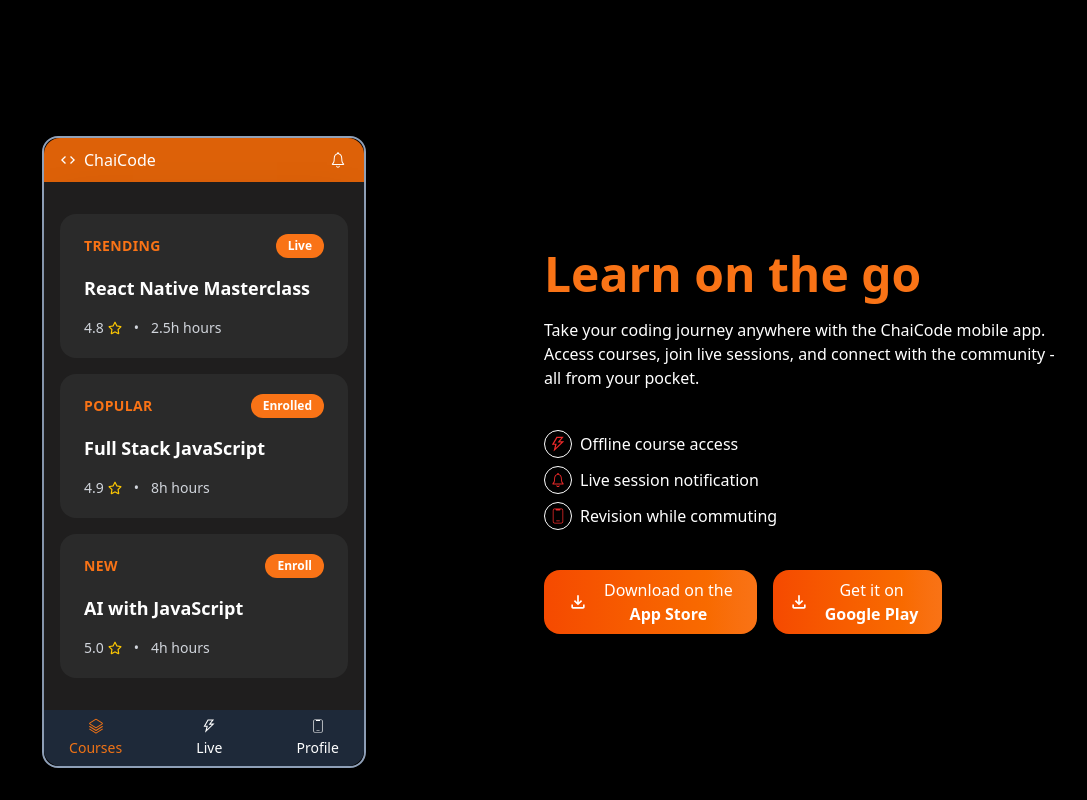
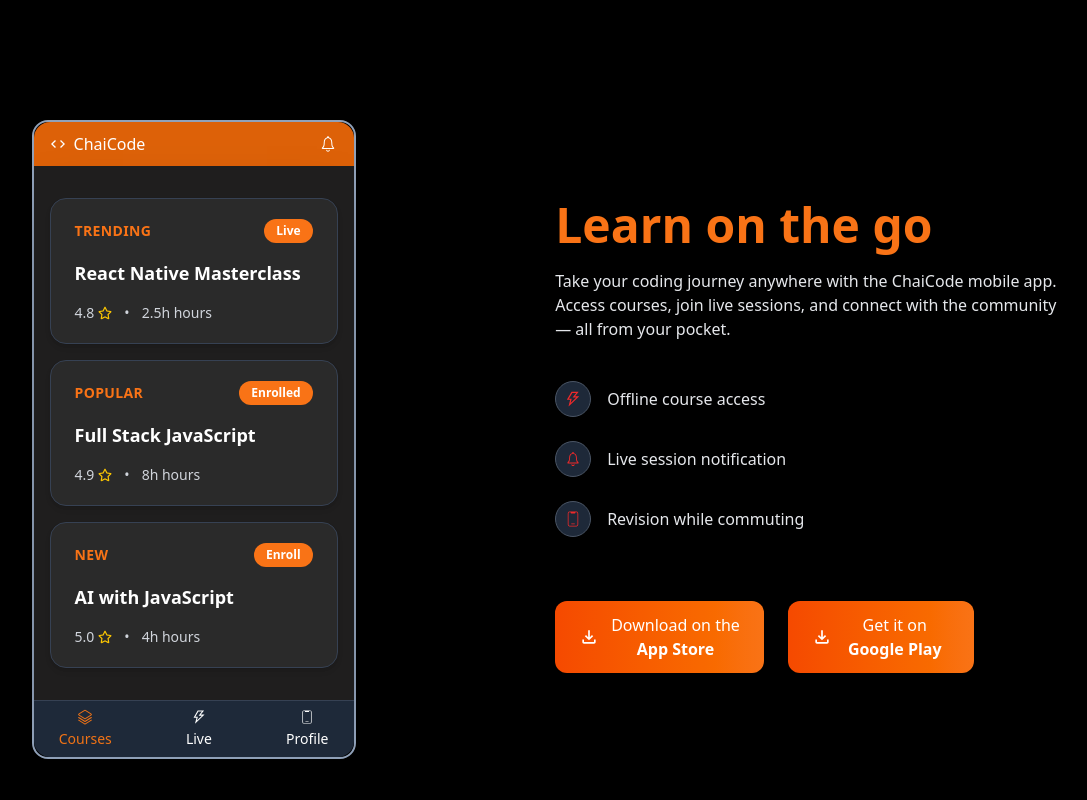
Before and after one commit to arjunsaxena122/chaicode-landing-page, a React (Vite) app: page / in a window 1280 px wide. Shown: the part 6840-7640 px from the top of the page, without its empty margins (136-1223 px from the left). Built offline with nearby package versions, Linux system fonts and the light colour scheme.

Commit message:
FIX: redesign the app download component

```diff
--- a/src/Components/AppDownload/AppDownload.jsx
+++ b/src/Components/AppDownload/AppDownload.jsx
@@ -8,21 +8,23 @@ import { GoStack } from "react-icons/go";
 
 function AppDownload() {
   return (
-    <section className="flex flex-wrap justify-center md:mx-10 my-20">
-      <div className="md:w-1/2 w-full rounded-2xl flex justify-center items-center px-20 ">
-        <div className="px-auto flex flex-col border-2 border-slate-400 rounded-2xl">
+    <section className="py-16 px-4 md:px-8 max-w-7xl mx-auto">
+      <div className="flex flex-wrap md:flex-nowrap items-center justify-center gap-12 lg:gap-6">
+        <div className="w-full md:w-1/2 flex justify-center items-center">
+          <div className="transform transition-all duration-300 hover:scale-105">
+            <div className="flex flex-col border-2 border-gray-300 dark:border-slate-400 rounded-2xl shadow-xl">
               <div className="w-[320px] flex justify-between items-center bg-[#dd6108] rounded-t-2xl px-4 py-[10px]">
-            <h3 className="flex items-center gap-2">
+                <h3 className="flex items-center gap-2 text-white">
                   <IoMdCode aria-label="ChaiCode Logo" />
                   ChaiCode
                 </h3>
                 <IoIosNotificationsOutline
-              className="text-xl"
+                  className="text-xl text-white"
                   aria-label="Notifications"
                 />
               </div>
 
-          <div className="w-[320px] bg-[#1f1e1e] shadow-2xl overflow-y-auto px-4 py-8 flex flex-col gap-4">
+              <div className="w-[320px] bg-white dark:bg-[#1f1e1e] shadow-2xl overflow-y-auto px-4 py-8 flex flex-col gap-4">
                 <AppDownloadCard
                   title={"Trending"}
                   description={"React Native Masterclass"}
@@ -46,40 +48,40 @@ function AppDownload() {
                 />
               </div>
 
-          <div className="flex justify-around items-center gap-10 py-2 px-2 rounded-b-2xl bg-gray-800 w-[320px]">
+              <div className="flex justify-around items-center gap-10 py-2 px-2 rounded-b-2xl bg-white dark:bg-gray-800 w-[320px] border-t border-gray-200 dark:border-gray-700">
                 <span className="flex flex-col items-center gap-1 text-[#F07316]">
                   <GoStack aria-label="Courses Icon" />
                   <p className="text-sm">Courses</p>
                 </span>
                 <span className="flex flex-col items-center gap-1">
                   <AiOutlineThunderbolt
-                className="text-white"
+                    className="text-gray-700 dark:text-white"
                     aria-label="Live Icon"
                   />
-              <p className="text-sm text-white">Live</p>
+                  <p className="text-sm text-gray-700 dark:text-white">Live</p>
                 </span>
                 <span className="flex flex-col items-center gap-1">
-              <CiMobile3 className="text-white" aria-label="Profile Icon" />
-              <p className="text-sm text-white">Profile</p>
+                  <CiMobile3 className="text-gray-700 dark:text-white" aria-label="Profile Icon" />
+                  <p className="text-sm text-gray-700 dark:text-white">Profile</p>
                 </span>
               </div>
             </div>
           </div>
+        </div>
 
-      <div className="md:w-1/2 px-10 py-2 flex flex-col my-auto">
-        <h3 className="text-5xl text-[#F97316] my-5 font-bold">
+        <div className="w-full md:w-1/2 px-4 lg:px-10 py-2 flex flex-col">
+          <h3 className="text-4xl lg:text-5xl text-[#F97316] my-5 font-bold">
             Learn on the go
           </h3>
-        <p className="text-md">
+          <p className="text-md text-gray-700 dark:text-gray-200">
             Take your coding journey anywhere with the ChaiCode mobile app. Access
-          courses, join live sessions, and connect with the community - all from
+            courses, join live sessions, and connect with the community — all from
             your pocket.
           </p>
 
-        {/* Features List */}
-        <div className="my-10 flex flex-col gap-2">
-          <p className="flex items-center gap-2">
-            <span className="border px-1 py-1 rounded-full">
+          <div className="my-10 flex flex-col gap-6">
+            <p className="flex items-center gap-4 text-md text-gray-700 dark:text-gray-200">
+              <span className="border border-gray-300 dark:border-gray-600 p-2 rounded-full bg-gray-100 dark:bg-gray-800">
                 <AiOutlineThunderbolt
                   className="text-[#ef2a2a] text-lg"
                   aria-label="Offline Access Icon"
@@ -87,17 +89,17 @@ function AppDownload() {
               </span>
               Offline course access
             </p>
-          <p className="flex items-center gap-2">
-            <span className="border px-1 py-1 rounded-full">
+            <p className="flex items-center gap-4 text-md text-gray-700 dark:text-gray-200">
+              <span className="border border-gray-300 dark:border-gray-600 p-2 rounded-full bg-gray-100 dark:bg-gray-800">
                 <IoIosNotificationsOutline
                   className="text-[#ef2a2a] text-lg"
                   aria-label="Notification Icon"
                 />
-            </span>{" "}
+              </span>
               Live session notification
             </p>
-          <p className="flex items-center gap-2">
-            <span className="border px-1 py-1 rounded-full">
+            <p className="flex items-center gap-4 text-md text-gray-700 dark:text-gray-200">
+              <span className="border border-gray-300 dark:border-gray-600 p-2 rounded-full bg-gray-100 dark:bg-gray-800">
                 <CiMobile3
                   className="text-[#ef2a2a] text-lg"
                   aria-label="Revision Icon"
@@ -107,18 +109,19 @@ function AppDownload() {
             </p>
           </div>
 
-        <div className="flex flex-col md:flex-row gap-4 my-10 md:my-0">
+          <div className="flex flex-col sm:flex-row items-center flex-wrap gap-6 my-10 md:my-6 justify-center sm:justify-start">
             <a
               href="https://apps.apple.com/in/app/chaicode/id6504993143"
               target="_blank"
               rel="noopener noreferrer"
+              className="w-full sm:w-auto"
             >
-            <button className="flex justify-center items-center border px-6 py-2 bg-gradient-to-r from-orange-600 to-[#F97316] border-none mb-10 cursor-pointer gap-4 rounded-2xl">
+              <button className="w-full sm:w-auto flex justify-center items-center px-6 py-3 bg-gradient-to-r from-orange-600 to-[#F97316] border-none rounded-xl text-white shadow-lg hover:shadow-orange-500/20 transition-all duration-300 hover:scale-95">
                 <MdOutlineFileDownload
-                className="text-xl"
+                  className="text-xl mr-3"
                   aria-label="Download App Store"
                 />
-              <p>
+                <p className="text-white">
                   Download on the <br />
                   <span className="font-bold">App Store</span>
                 </p>
@@ -129,13 +132,14 @@ function AppDownload() {
               href="https://play.google.com/store/apps/details?id=com.chaicode.courses&pcampaignid=web_share"
               target="_blank"
               rel="noopener noreferrer"
+              className="w-full sm:w-auto"
             >
-            <button className="flex justify-center items-center border px-4 py-2 rounded-2xl bg-gradient-to-r from-orange-600 to-[#F97316] border-none mb-10 cursor-pointer gap-2">
+              <button className="w-full sm:w-auto flex justify-center items-center px-6 py-3 rounded-xl bg-gradient-to-r from-orange-600 to-[#F97316] border-none cursor-pointer gap-2 text-white shadow-lg hover:shadow-orange-500/20 transition-all duration-300 hover:scale-95">
                 <MdOutlineFileDownload
                   className="text-xl"
                   aria-label="Download Google Play"
                 />
-              <p className="px-2">
+                <p className="px-2 text-white">
                   Get it on
                   <br />
                   <span className="font-bold">Google Play</span>
@@ -144,6 +148,7 @@ function AppDownload() {
             </a>
           </div>
         </div>
+      </div>
     </section>
   );
 }
--- a/src/Components/AppDownload/AppDownloadCard.jsx
+++ b/src/Components/AppDownload/AppDownloadCard.jsx
@@ -1,6 +1,6 @@
 import { FaRegStar } from "react-icons/fa";
 
-export default function AppDownloadCard({
+function AppDownloadCard({
   title,
   description,
   rating,
@@ -8,23 +8,26 @@ export default function AppDownloadCard({
   tagText,
 }) {
   return (
-    <div className="flex flex-col gap-4 w-full bg-[#2a2a2a] text-white rounded-2xl px-6 py-5 hover:scale-[1.02] transition-transform duration-200 cursor-pointer">
+    <div className="flex flex-col gap-4 w-full max-w-sm sm:max-w-md md:max-w-lg bg-gray-100 dark:bg-[#2a2a2a] text-gray-800 dark:text-white rounded-2xl px-4 sm:px-6 py-5 hover:scale-[1.02] transition-transform duration-200 cursor-pointer shadow-md border border-gray-900 dark:border-gray-700">
       <div className="flex justify-between items-center">
-        <h3 className="uppercase text-sm tracking-wide text-[#F97316] font-semibold">
+        <h3 className="uppercase text-xs sm:text-sm tracking-wide text-[#F97316] font-semibold">
           {title}
         </h3>
-        <span className="bg-[#F97316] text-white font-semibold px-3 py-1 rounded-full text-xs">
+        <span className="bg-[#F97316] text-white font-semibold px-2 sm:px-3 py-1 rounded-full text-[10px] sm:text-xs">
           {tagText}
         </span>
       </div>
-      <p className="text-lg font-bold">{description}</p>
-      <div className="flex items-center text-sm text-gray-300 gap-3">
+      <p className="text-base sm:text-lg font-bold">{description}</p>
+      <div className="flex flex-wrap items-center text-xs sm:text-sm text-gray-600 dark:text-gray-300 gap-2 sm:gap-3">
         <span className="flex items-center gap-1">
           {rating}
           <FaRegStar className="text-yellow-400" />
         </span>
-        •<span>{hour} hours</span>
+        <span className="hidden sm:inline">•</span>
+        <span>{hour} hours</span>
       </div>
     </div>
   );
 }
+
+export default AppDownloadCard;
```
Lines whose indentation alone changed are shown as unchanged.
